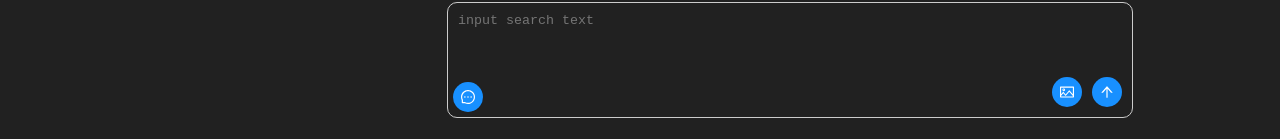
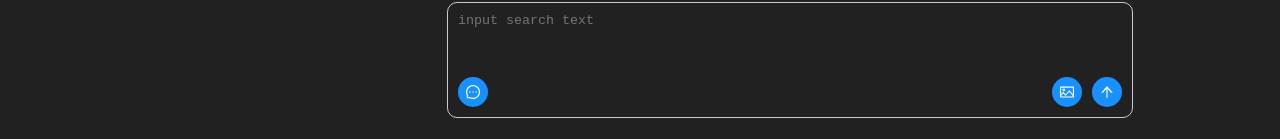
Before and after one commit to Charlotte21110/byteDanceLLM, a React (Vite) app: page / in a window 1280 px wide. Shown: the part 658-797 px from the top of the page. Built offline with nearby package versions, Linux system fonts and the light colour scheme; what @coze/api would draw is missing.

Commit message:
style: 输入框按钮

```diff
--- a/src/components/ChatLLM/index.css
+++ b/src/components/ChatLLM/index.css
@@ -150,8 +150,7 @@ pre::-webkit-scrollbar-thumb:hover {
 
 .chat-input-button {
   display: flex;
-  justify-content: flex-end;
-  gap: 10px;
+  justify-content: space-between;
 }
 
 .image-preview {
@@ -188,3 +187,9 @@ pre::-webkit-scrollbar-thumb:hover {
   max-height: 200px;
   border-radius: 4px;
 }
+
+.chat-input-button-right {
+  display: flex;
+  justify-content: flex-end;
+  gap: 10px;
+}
--- a/src/components/ChatLLM/index.tsx
+++ b/src/components/ChatLLM/index.tsx
@@ -330,6 +330,12 @@ const ChatLLM = () => {
                   rows={3}
                 />
           <div className="chat-input-button">
+            <div className="chat-input-button-left">
+              <Button onClick={onNewConversation} >
+                  <MessageOutlined />
+                </Button>
+            </div>
+            <div className="chat-input-button-right">
               <Button onClick={() => document.getElementById('file-input')?.click()}>
                 <PictureOutlined />
               </Button>
@@ -343,9 +349,7 @@ const ChatLLM = () => {
               <Button onClick={() => onSearch(searchValue)}>
                 <ArrowUpOutlined />
               </Button>
-                <Button onClick={onNewConversation} style={{ position: 'absolute', left: '5px', bottom: '5px' }}>
-                  <MessageOutlined />
-                </Button>
+            </div>
           </div>
           {isResponding && (
                   <Button className="stop-button" onClick={handleStop}>
```
Lines whose indentation alone changed are shown as unchanged.
